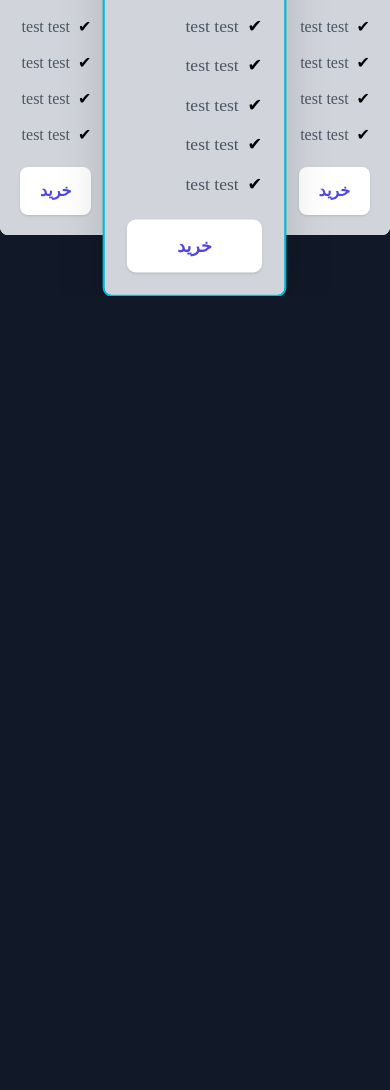
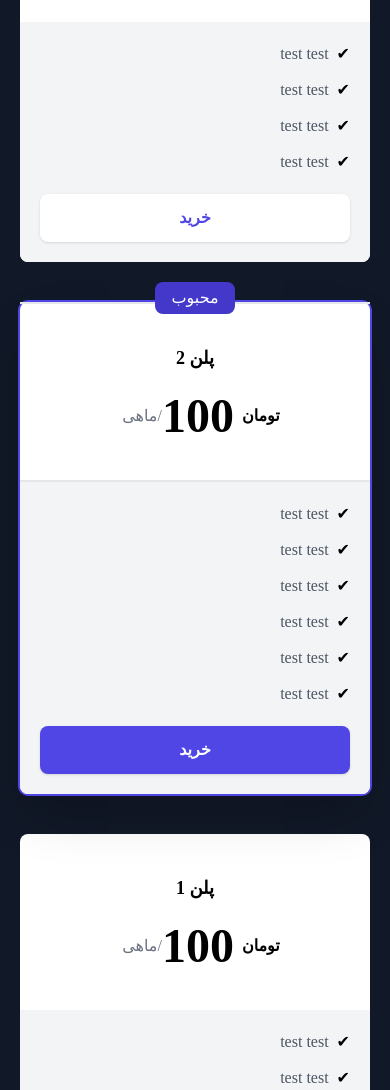
Before and after one commit to reza-sdo/practice-tailwind, a website: page 2/src/index.html in a window 390 px wide. Shown: the part 665-1755 px from the top of the page. Before the commit the page ends 961 px from the top, so only its background shows below. Drawn offline with Linux system fonts and the light colour scheme.

Commit message:
responsive No.1

```diff
--- a/2/src/index.html
+++ b/2/src/index.html
@@ -10,7 +10,7 @@
   </head>
   <body class="font-vazir bg-gray-900">
     <div class="container mx-auto">
-      <div>
+      <div class="flex flex-col items-center justify-center mx-5 md:mx-0">
         <div class="text-center pt-12">
           <h2 class="text-lg text-gray-300 font-bold">قیمت</h2>
           <p class="text-white font-extrabold text-5xl m-8">
@@ -22,12 +22,13 @@
             باشد. معمولا طراحان گرافیک برای صفحه‌آرایی، نخست
           </p>
         </div>
-        <div class="grid grid-cols-7 mt-10">
         <div
-            class="bg-white overflow-hidden rounded-lg col-start-1 col-end-3 row-start-2 row-end-3"
+          class="md:grid md:grid-cols-7 md:mx-auto md:space-y-0 md:max-w-6xl w-full mt-16 max-w-lg space-y-10"
         >
+          <div class="col-start-1 col-end-3 row-start-2 row-end-3">
+            <div class="bg-white overflow-hidden rounded-lg">
               <div
-              class="flex items-center justify-center flex-col py-5 space-y-5"
+                class="flex items-center justify-center flex-col py-10 space-y-5"
               >
                 <h3 class="text-lg font-semibold">پلن 1</h3>
                 <div class="flex items-center">
@@ -36,7 +37,7 @@
                   <span class="ml-3 text-gray-500">/ماهی</span>
                 </div>
               </div>
-            <div class="bg-gray-300 p-5">
+              <div class="bg-gray-100 p-5">
                 <ul class="space-y-3">
                   <li class="flex">
                     <span>✔</span>
@@ -64,20 +65,29 @@
                 </div>
               </div>
             </div>
+          </div>
           <div
-            class="bg-white overflow-hidden rounded-lg col-start-3 col-end-6 row-start-1 row-end-4 border border-2 relative scale-110 shadow-2xl border-cyan-500"
+            class="col-start-3 col-end-6 row-start-1 row-end-4 relative md:scale-110 shadow-2xl"
           >
+            <div class="bg-white rounded-lg ring-2 ring-indigo-600 divide-y-2">
+              <div class="w-full flex justify-center">
+                <span
+                  class="bg-indigo-700 px-4 py-1 text-white rounded-lg absolute -top-5 z-10"
+                  >محبوب</span
+                >
+              </div>
               <div
-              class="flex items-center justify-center flex-col py-5 space-y-5"
+                class="flex items-center justify-center flex-col py-10 space-y-5"
               >
-              <h3 class="text-lg font-semibold">پلن 1</h3>
+                <h3 class="text-lg font-semibold">پلن 2</h3>
                 <div class="flex items-center">
                   <span class="ml-2 font-bold">تومان</span>
                   <span class="text-5xl font-bold">100</span>
                   <span class="ml-3 text-gray-500">/ماهی</span>
                 </div>
               </div>
-            <div class="bg-gray-300 p-5">
+
+              <div class="bg-gray-100 p-5 rounded-b-lg">
                 <ul class="space-y-3">
                   <li class="flex">
                     <span>✔</span>
@@ -107,17 +117,17 @@
                 <div class="flex justify-center">
                   <a
                     href="#"
-                  class="mt-5 bg-white w-full shadow text-center p-3 text-indigo-600 rounded-lg font-bold hover:bg-gray-50"
+                    class="mt-5 bg-indigo-600 text-white w-full shadow text-center p-3 rounded-lg font-bold hover:bg-indigo-800 transition-all"
                     >خرید</a
                   >
                 </div>
               </div>
             </div>
+          </div>
+          <div class="col-start-6 col-end-8 row-start-2 row-end-3">
+            <div class="bg-white overflow-hidden rounded-lg">
               <div
-            class="bg-white overflow-hidden rounded-lg col-start-6 col-end-8 row-start-2 row-end-3"
-          >
-            <div
-              class="flex items-center justify-center flex-col py-5 space-y-5"
+                class="flex items-center justify-center flex-col py-10 space-y-5"
               >
                 <h3 class="text-lg font-semibold">پلن 1</h3>
                 <div class="flex items-center">
@@ -126,7 +136,7 @@
                   <span class="ml-3 text-gray-500">/ماهی</span>
                 </div>
               </div>
-            <div class="bg-gray-300 p-5">
+              <div class="bg-gray-100 p-5">
                 <ul class="space-y-3">
                   <li class="flex">
                     <span>✔</span>
@@ -157,5 +167,6 @@
           </div>
         </div>
       </div>
+    </div>
   </body>
 </html>
```
Also changed, not shown: 2/src/styles/tailwind/tailwind.css. Lines whose indentation alone changed are shown as unchanged.
